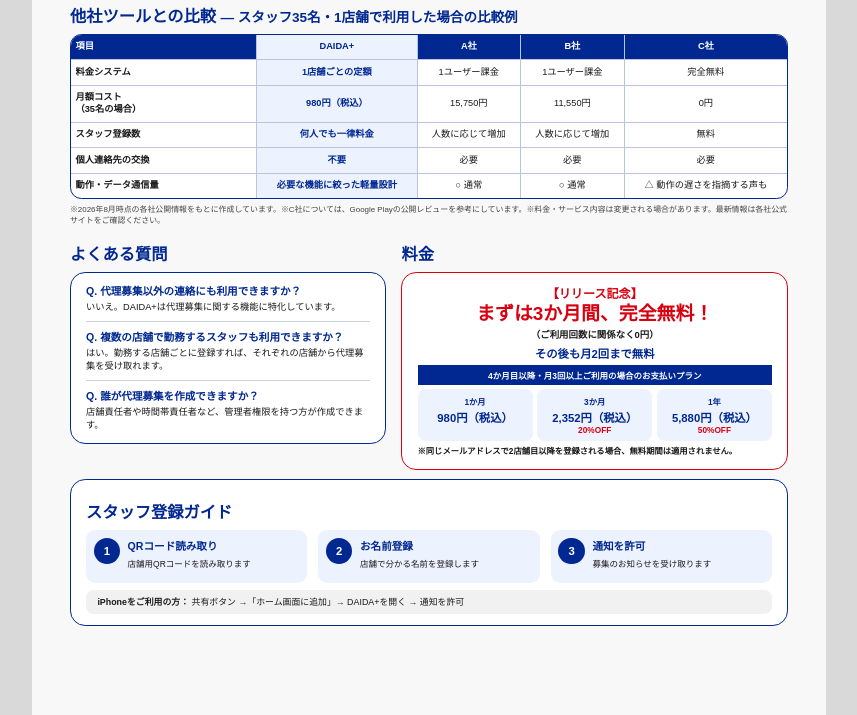
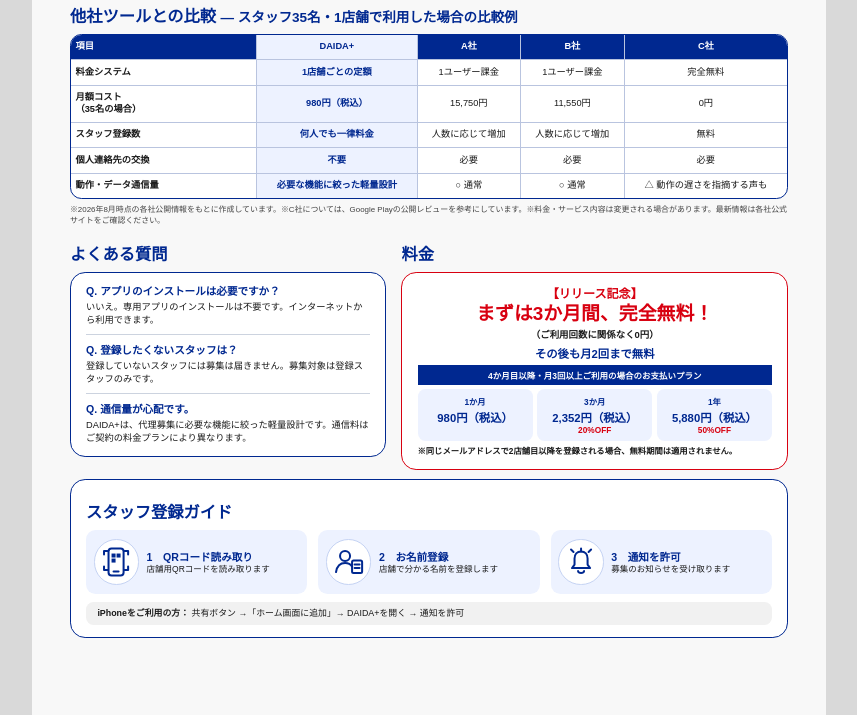
Before and after one commit to makuro3688/daida-plus-lp, a website: page flyer/back.html in a window 1280 px wide. Shown: the part 85-800 px from the top of the page, without its empty margins (211-1068 px from the left). Drawn offline with Linux system fonts and the light colour scheme.

Commit message:
Refine flyer FAQ and visual guidance

```diff
--- a/flyer/back.html
+++ b/flyer/back.html
@@ -37,8 +37,9 @@
     .pricing .note { margin: 1.5mm 0 0; text-align: left; font-size: 2.2mm; line-height: 1.35; font-weight: 600; }
     .guide { margin-top: 2.5mm; padding: 3mm 4mm; }
     .steps { display: grid; grid-template-columns: repeat(3, 1fr); gap: 3mm; }
-    .step { position: relative; padding: 2mm 2mm 2mm 11mm; min-height: 14mm; border-radius: 2.5mm; background: #edf2ff; }
-    .step b { position: absolute; left: 2mm; top: 2mm; width: 7mm; height: 7mm; border-radius: 50%; background: var(--daida-navy); color: #fff; display: grid; place-items: center; font-size: 3mm; }
+    .step { position: relative; padding: 2mm 2mm 2mm 16mm; min-height: 17mm; border-radius: 2.5mm; background: #edf2ff; display: flex; flex-direction: column; justify-content: center; }
+    .step-icon { position: absolute; left: 2mm; top: 2.5mm; width: 12mm; height: 12mm; border-radius: 50%; background: #fff; color: var(--daida-navy); display: grid; place-items: center; border: .35mm solid #c5d3f3; }
+    .step-icon svg { width: 8.5mm; height: 8.5mm; }
     .step strong { display: block; color: var(--daida-navy); font-size: 2.8mm; }
     .step span { font-size: 2.25mm; line-height: 1.3; }
     .iphone { margin: 2mm 0 0; padding: 1.5mm 3mm; border-radius: 2mm; background: #f1f1f1; font-size: 2.35mm; line-height: 1.4; }
@@ -69,9 +70,9 @@
     </section>
     <div class="middle">
       <section><h2 class="section-title">よくある質問</h2><div class="faq card">
-        <div class="faq-item"><h3>Q. 代理募集以外の連絡にも利用できますか？</h3><p>いいえ。DAIDA+は代理募集に関する機能に特化しています。</p></div>
-        <div class="faq-item"><h3>Q. 複数の店舗で勤務するスタッフも利用できますか？</h3><p>はい。勤務する店舗ごとに登録すれば、それぞれの店舗から代理募集を受け取れます。</p></div>
-        <div class="faq-item"><h3>Q. 誰が代理募集を作成できますか？</h3><p>店舗責任者や時間帯責任者など、管理者権限を持つ方が作成できます。</p></div>
+        <div class="faq-item"><h3>Q. アプリのインストールは必要ですか？</h3><p>いいえ。専用アプリのインストールは不要です。インターネットから利用できます。</p></div>
+        <div class="faq-item"><h3>Q. 登録したくないスタッフは？</h3><p>登録していないスタッフには募集は届きません。募集対象は登録スタッフのみです。</p></div>
+        <div class="faq-item"><h3>Q. 通信量が心配です。</h3><p>DAIDA+は、代理募集に必要な機能に絞った軽量設計です。通信料はご契約の料金プランにより異なります。</p></div>
       </div></section>
       <section><h2 class="section-title">料金</h2><div class="pricing card">
         <div class="release">【リリース記念】</div><div class="free">まずは3か月間、完全無料！</div>
@@ -83,7 +84,11 @@
     </div>
     <section class="guide card">
       <h2 class="section-title">スタッフ登録ガイド</h2>
-      <div class="steps"><div class="step"><b>1</b><strong>QRコード読み取り</strong><span>店舗用QRコードを読み取ります</span></div><div class="step"><b>2</b><strong>お名前登録</strong><span>店舗で分かる名前を登録します</span></div><div class="step"><b>3</b><strong>通知を許可</strong><span>募集のお知らせを受け取ります</span></div></div>
+      <div class="steps">
+        <div class="step"><div class="step-icon" aria-hidden="true"><svg viewBox="0 0 64 64" fill="none" stroke="currentColor" stroke-width="4" stroke-linecap="round" stroke-linejoin="round"><rect x="17" y="5" width="30" height="54" rx="6"/><path d="M27 51h10"/><rect x="23" y="15" width="8" height="8" fill="currentColor" stroke="none"/><rect x="33" y="15" width="8" height="8" fill="currentColor" stroke="none"/><rect x="23" y="25" width="8" height="8" fill="currentColor" stroke="none"/><path d="M8 17v-7h7M49 10h7v7M8 41v7h7M56 41v7h-7"/></svg></div><strong>1　QRコード読み取り</strong><span>店舗用QRコードを読み取ります</span></div>
+        <div class="step"><div class="step-icon" aria-hidden="true"><svg viewBox="0 0 64 64" fill="none" stroke="currentColor" stroke-width="4" stroke-linecap="round" stroke-linejoin="round"><circle cx="24" cy="20" r="10"/><path d="M6 52c2-12 8-18 18-18 6 0 11 2 14 7"/><rect x="38" y="29" width="20" height="25" rx="3"/><path d="M43 37h10M43 44h10"/></svg></div><strong>2　お名前登録</strong><span>店舗で分かる名前を登録します</span></div>
+        <div class="step"><div class="step-icon" aria-hidden="true"><svg viewBox="0 0 64 64" fill="none" stroke="currentColor" stroke-width="4" stroke-linecap="round" stroke-linejoin="round"><path d="M14 44h36l-5-7V25c0-8-5-14-13-14s-13 6-13 14v12z"/><path d="M26 50c1 5 11 5 12 0M32 5v6"/><path d="M47 12l5-5M17 12l-5-5"/></svg></div><strong>3　通知を許可</strong><span>募集のお知らせを受け取ります</span></div>
+      </div>
       <p class="iphone"><strong>iPhoneをご利用の方：</strong> 共有ボタン →「ホーム画面に追加」→ DAIDA+を開く → 通知を許可</p>
     </section>
     <footer class="footer">
```
Also changed, not shown: flyer/front.html (+7 -6 lines), flyer/dist/daida-flyer-back.png, flyer/dist/daida-flyer-front.png, 2 other files.
